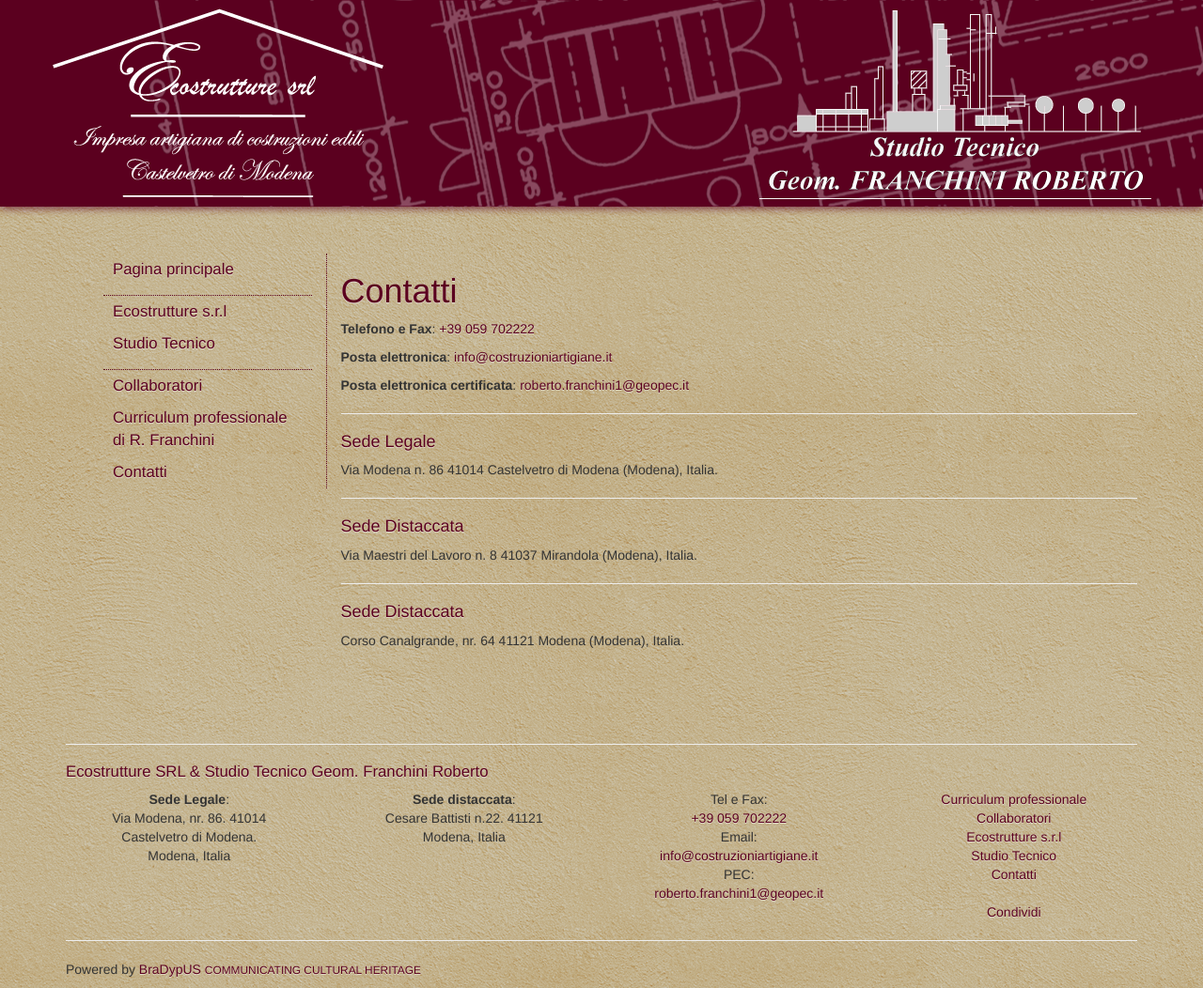
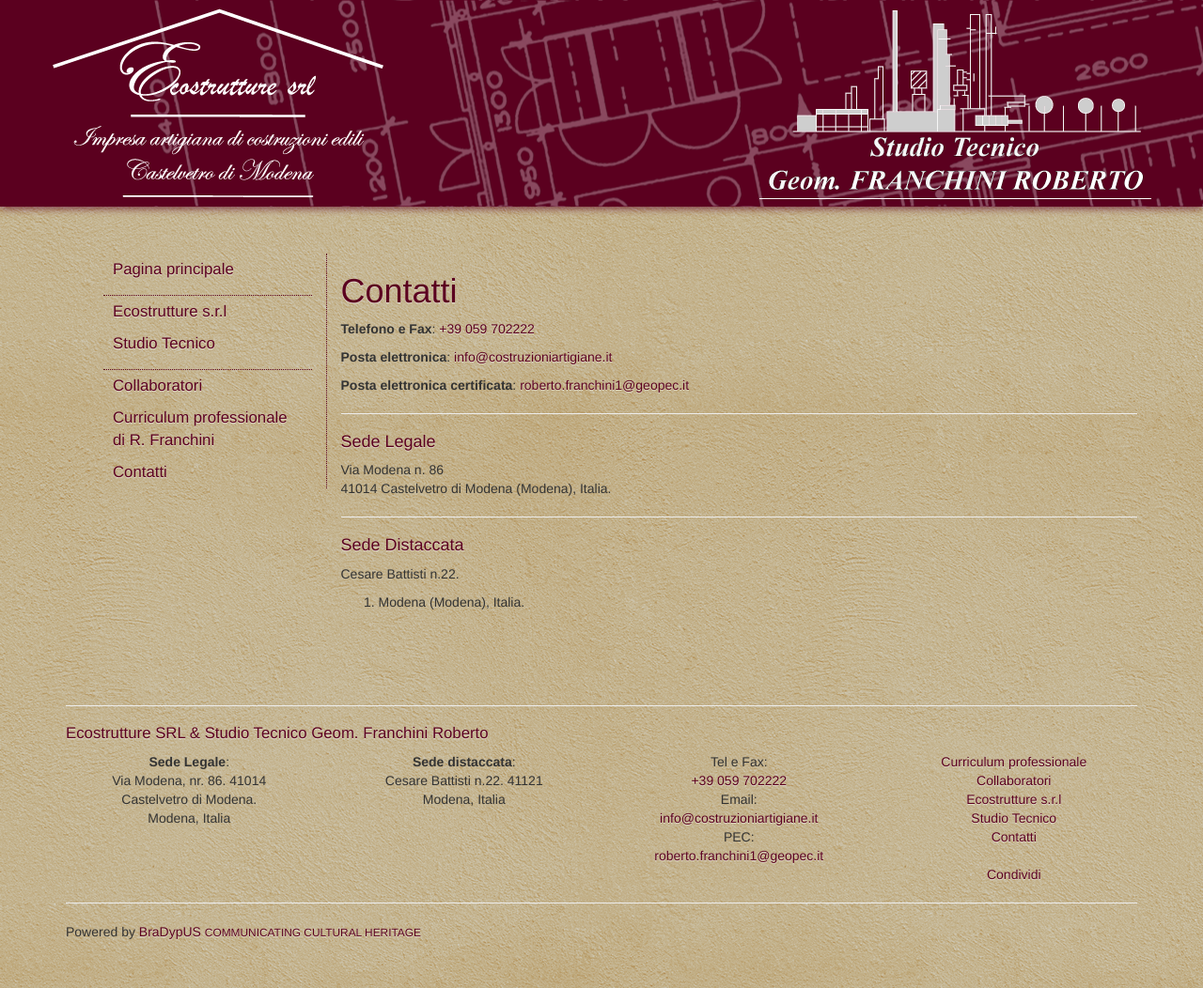
Before and after one commit to bdus-dev/costruzioniartigiane, a Jekyll site: the page built from contatti.md, in a window 1280 px wide. Shown: the whole page at 94% size. Built offline with Jekyll 4.4.1, drawn with Linux system fonts in a browser that asks for light colours; comment, search, counter and statistics services are not loaded.

Commit message:
Aggiornate le sedi

```diff
--- a/contatti.md
+++ b/contatti.md
@@ -22,12 +22,5 @@
 
 #### Sede Distaccata
 
-Via Maestri del Lavoro n. 8
-41037 Mirandola (Modena), Italia.
-
----
-
-#### Sede Distaccata
-
-Corso Canalgrande, nr. 64
-41121 Modena (Modena), Italia.
+Cesare Battisti n.22.
+41121. Modena (Modena), Italia.
```
